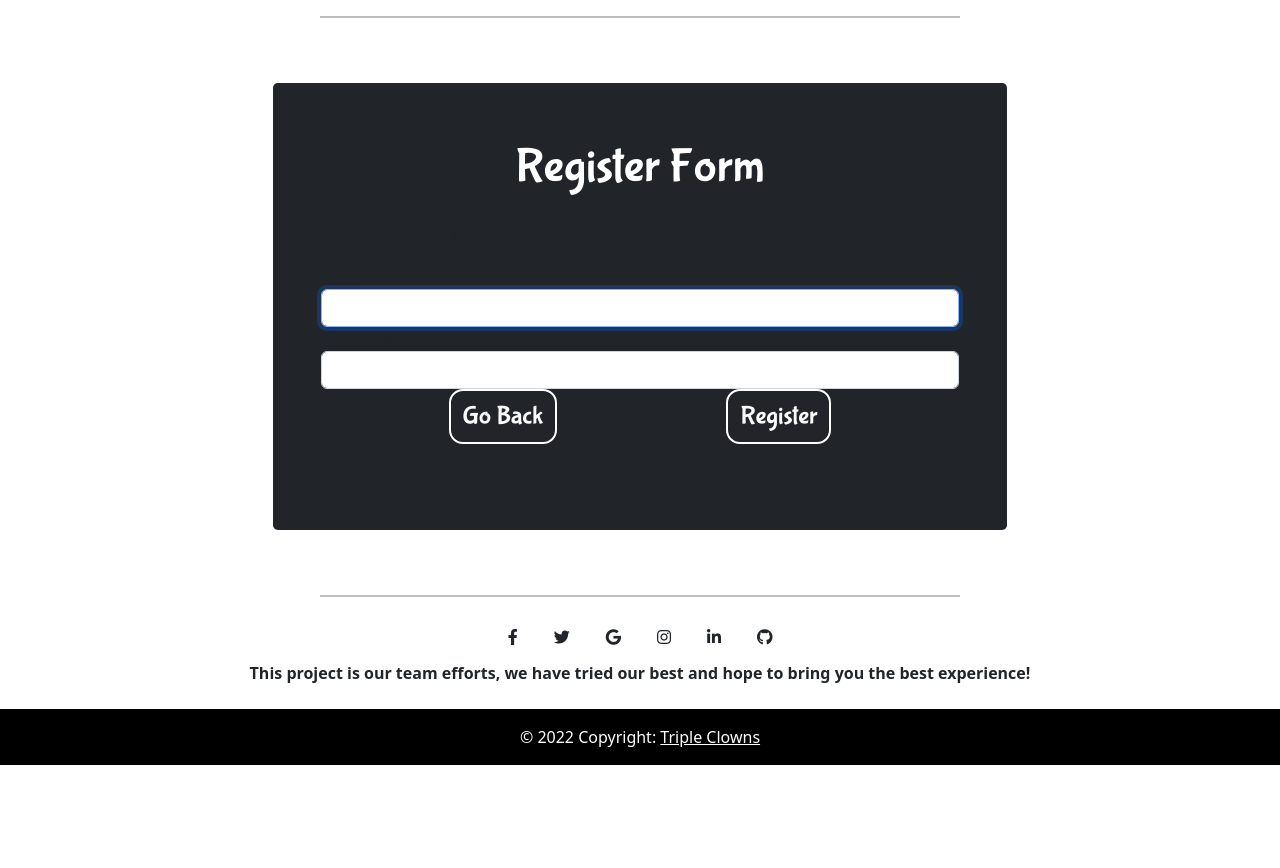
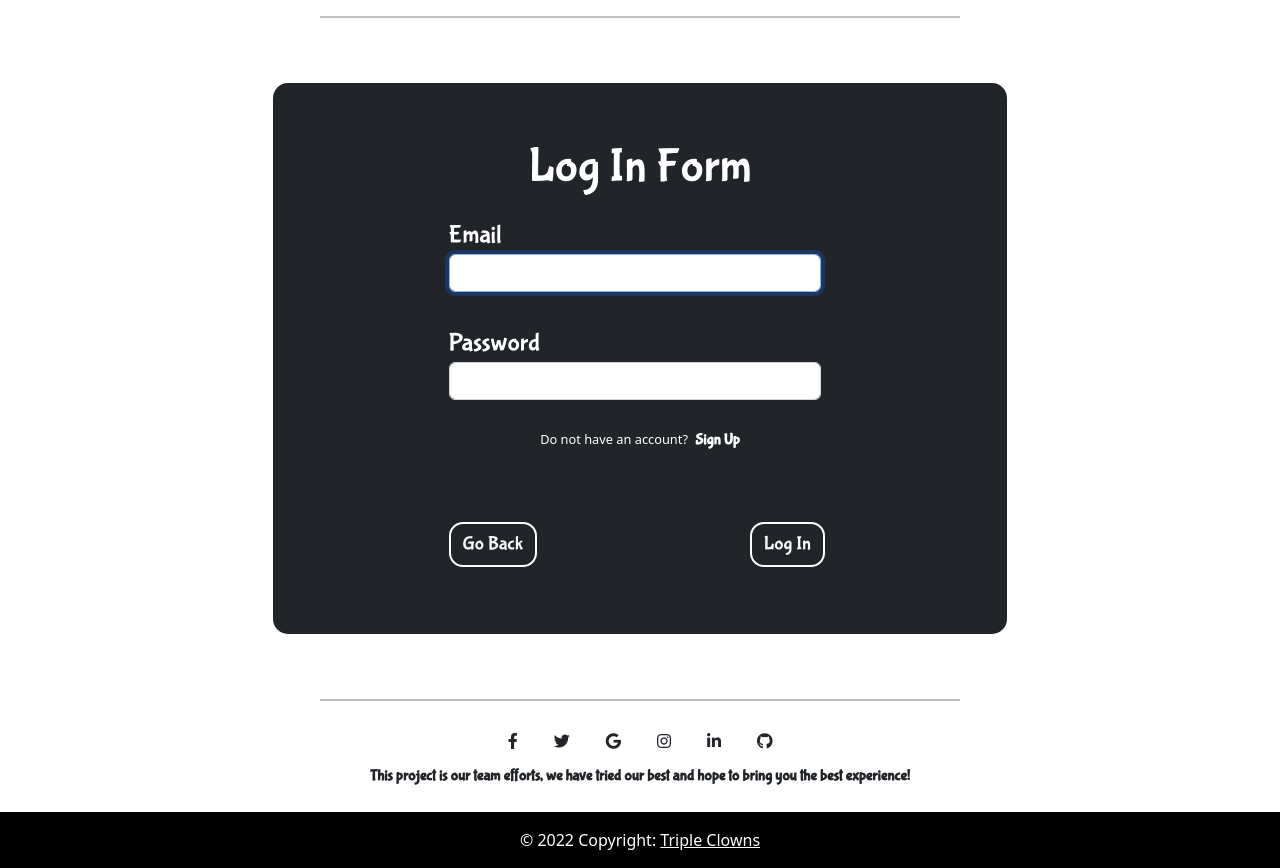
Before and after one commit to dinhgiabao2011/ProjectWeb, a Symfony app: template templates/security/login.html.twig in a window 1280 px wide. Shown: the part 84-952 px from the top of the page. Before the commit the page ends 849 px from the top, so only its background shows below. Run offline with Twig, Linux system fonts and the light colour scheme; the template is opened without the code that fills it, so the values that code supplies are empty; some libraries are stand-ins or nearby versions.

Commit message:
project_done

```diff
--- a/templates/base2.html.twig
+++ b/templates/base2.html.twig
@@ -130,11 +130,17 @@
 				<button class="btn btn-outline-dark btn-sm " style="font-family: 'Bubblegum Sans', cursive;" type="button">Search</button>
 			</form>
 		</nav>
+		{% if app.user %}
+		<div class="text-center">
+			<div style="font-family: 'Bubblegum Sans', cursive; font-size:1.1vw;" class="d-inline text-dark ">You are logging with the
+			<div style="font-family: 'Bubblegum Sans', cursive;" class="d-inline text-dark fw-bolder">{{ app.user.userIdentifier }}</div> account</div>
+		</div>
+		{% endif %}
+		<hr style=" width:50%; position:relative; left:25%; border-top: 2px solid; color:#000000 ">
+		<!-- navbar -->
 
-		<hr style=" width:50%; position:relative; left:25%; border-top: 2px solid; color:#000000 "><!-- navbar -->
 		<!-- Carousel -->
-	</body>
-</html></div><div class="">
+		<div class="">
 			<div class="row">
 				<div class="col-md-12">
 					{% for flash_message in app.session.flashBag.get('notice') %}
@@ -145,7 +151,13 @@
 					{% endfor %}
 					{% block body %}{% endblock %}
 				</div>
-</div></div></body><!--container -->{% block javascripts %}{% endblock %}<footer class="bg-white text-center text-dark"><hr style=" width:50%; position:relative; left:25%; border-top: 2px solid; color:#000000 "><div class="containerp-4"><!-- Section: Social media --><sectionclass="mb-4">
+			</div>
+		</div>
+	</body><!--container -->{% block javascripts %}{% endblock %}
+
+	<footer class="bg-white text-center text-dark">
+	<hr style=" width:50%; position:relative; left:25%; border-top: 2px solid; color:#000000 ">
+		<div class="containerp-4"><!-- Section: Social media --><sectionclass="mb-4">
 				<!-- Facebook -->
 				<a class="btn btn-outline-dark m-1" href="#!" role="button" style="border-radius: 20%; border: 2px solid white;">
 					<i class="fab fa-facebook-f"></i>
@@ -157,14 +169,23 @@
 					<i class="fab fa-instagram"></i>
 				</a><!-- Linkedin --><a class="btn btn-outline-dark  m-1" href="#!" role="button" style="border-radius: 20%; border: 2px solid white;">
 					<i class="fab fa-linkedin-in"></i>
-	</a><!-- Github --><a class="btn btn-outline-dark m-1" href="#!" role="button" style="border-radius: 20%; border: 2px solid white;">
+				</a><!-- Github --><a class="btn btn-outline-dark m-1" href="https://github.com/dinhgiabao2011/ProjectWeb" role="button" style="border-radius: 20%; border: 2px solid white;">
 					<i class="fab fa-github"></i>
 				</a>
 			</section><!-- Section: Social media --><!-- Section: Text --><section class="mb-4">
-	<p class="fw-bold">This project is our team efforts, we have tried our best and hope to bring you the best experience!</p>
-</section></div><!-- Copyright --><div class="text-center p-3 text-white" style="background-color:#000000;">© 2022 Copyright:
+				<p class="fw-bold " style="font-family: 'Bubblegum Sans', cursive; font-size:1.2vw">This project is our team efforts, we have tried our best and hope to bring you the best experience!</p>
+			</section>
+
+		</div>
+		<!-- Copyright -->
+		<div class="text-center p-3 text-white" style="background-color:#000000;">© 2022 Copyright:
 			<a class="text-white" href="{{ path('app_home') }}">
-	Triple Clowns</a></div><!-- Copyright --></footer><!-- Footer --></html><script>function navItemOver(x) {
+				Triple Clowns</a>
+		</div>
+		<!-- Copyright -->
+	</footer><!-- Footer --></html>
+<script>
+	function navItemOver(x) {
 x.style.backgroundColor = '#000';
 x.style.color = "#ffffff";
 x.style.borderRadius = "16px";
@@ -173,4 +194,6 @@ x.style.borderRadius = "16px";
 function navItemOut(x) {
 x.style.backgroundColor = '#ffffff';
 x.style.color = '#000';
-}</script>
+}
+
+</script>
--- a/templates/security/login.html.twig
+++ b/templates/security/login.html.twig
@@ -11,19 +11,27 @@
 				<div class="row d-flex justify-content-center align-items-center h-100 ">
 					<div class="col-lg-8 white ">
 						<div class="card border border-white">
-							<div class="card-body p-4 p-md-5 bg-dark" style="border-bottom-left-radius: .3rem; border-top-left-radius: .3rem; border-top-right-radius: .3rem;border-bottom-right-radius: .3rem;">
-								<div class="text-center text-white text-center" style="font-family: 'Bubblegum Sans', cursive;margin-bottom:2%; font-size:3rem;">Register Form</div>
+							<div class="card-body p-md-5 bg-dark" style="border-radius: 15px;">
+								<div class="text-white text-center" style="font-family: 'Bubblegum Sans', cursive;margin-bottom:2%; font-size:3rem;">Log In Form</div>
 								<form class="px-md-2">
-									<h1 class="h3 mb-3 font-weight-normal">Please sign in</h1>
-									<label for="inputEmail">Email</label>
+
+									<div class="col-7 form-outline mb-4" style="margin-left:20%;">
+									<label class="text-white" style="font-family: 'Bubblegum Sans', cursive; font-size:2vw;" for="inputEmail">Email</label>
 									<input type="email" value="{{ last_username }}" name="email" id="inputEmail" class="form-control" autocomplete="email" required autofocus>
-									<label for="inputPassword">Password</label>
+									</div>
+									<div class="col-7 form-outline mb-4" style="margin-left:20%; margin-top:5%;">
+									<label class="text-white" style="font-family: 'Bubblegum Sans', cursive; font-size:2vw;" for="inputPassword">Password</label>
 									<input type="password" name="password" id="inputPassword" class="form-control" autocomplete="current-password" required>
+									</div>
 
+									<div class="text-center" style="margin-bottom:5%; margin-top:4%;">
+									<div class="d-inline text-white text-center" style=" font-size:1vw;">Do not have an account?</div>
+									<a href="{{ path('app_register') }}" onmouseover="this.style.color='#D3D3D3'" onmouseout="this.style.color='#ffffff'" class="d-inline text-center list-group-item fw-bold"  style="margin-left:.5%; color:#ffffff; font-family: 'Bubblegum Sans', cursive; font-size:1.2vw;">Sign Up</a>
+									</div>
 									<input type="hidden" name="_csrf_token" value="{{ csrf_token('authenticate') }}">
-									<a href="{{ path('app_register') }}" class="btn btn-outline-light btn-md" data-bs-toggle="tooltip" data-bs-placement="right" title="Back" style="border-radius:14px; float: left; border: solid 2px white; margin-bottom: 6%; margin-left:20%;  font-size:2vw; font-family: 'Bubblegum Sans', cursive;" name="back" value="Back">
+									<a href="{{ path('app_home') }}" class="btn btn-outline-light btn-md" data-bs-toggle="tooltip" data-bs-placement="right" title="Back" style="border-radius:14px; float: left; border: solid 2px white; margin-bottom: 3%; margin-left:20%; margin-top:6%; font-size:1.5vw; font-family: 'Bubblegum Sans', cursive;" name="back" value="Back">
 										Go Back</a>
-									<input class="btn btn-outline-light btn-md" data-bs-toggle="tooltip" data-bs-placement="right" title="Sign Up" style=" border-radius:14px; float: right; margin-right:20%; margin-bottom: 6%; border: solid 2px white; font-size:2vw; font-family: 'Bubblegum Sans', cursive;" type="submit" value="Register"></input>
+									<input class="btn btn-outline-light btn-md" data-bs-toggle="tooltip" data-bs-placement="right" title="Sign Up" style=" border-radius:14px; float: right; margin-right:21%; margin-bottom: 3%; margin-top:6%; border: solid 2px white;  font-size:1.5vw; font-family: 'Bubblegum Sans', cursive;" type="submit" value="Log In"></input>
 
 							</form>
 						</div>
```
Also changed, not shown: templates/base.html.twig (+47 -31 lines), templates/registration/register.html.twig (+20 -6 lines). Lines whose indentation alone changed are shown as unchanged.
